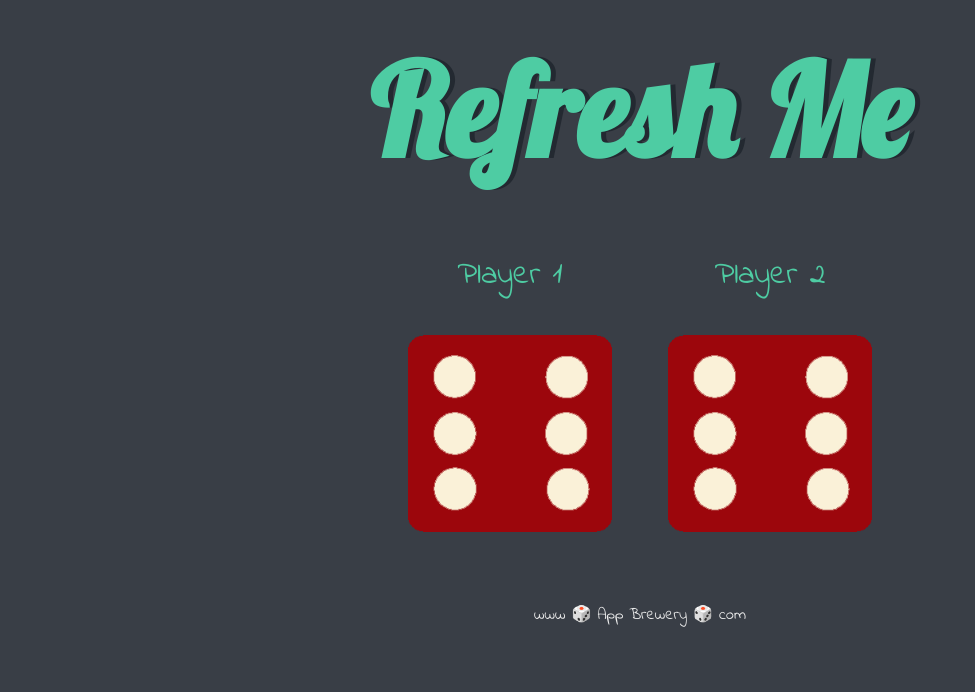
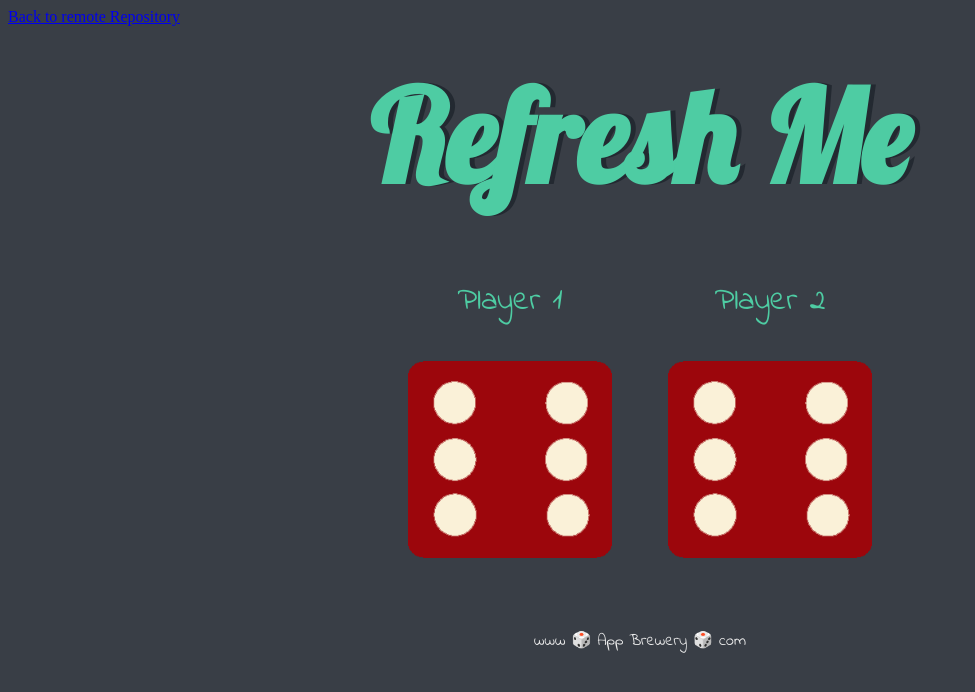
Before and after one commit to Mark-Eugene-Barasu/Dice-Game, a plain HTML site: page index.html in a window 1280 px wide. Shown: the whole page, without its empty margins (0-975 px from the left). Drawn offline with Linux system fonts and the light colour scheme.

Commit message:
linking remote repo into index.html, and linking deployed website into README.md file

```diff
--- a/index.html
+++ b/index.html
@@ -8,6 +8,7 @@
 
   </head>
   <body>
+    <a href="https://github.com/Mark-Eugene-Barasu/JavaScript-with-Angela-Yu?tab=readme-ov-file">Back to remote Repository</a>
 
     <div class="container">
       <h1>Refresh Me</h1>
```
Also changed, not shown: 1 other file.
